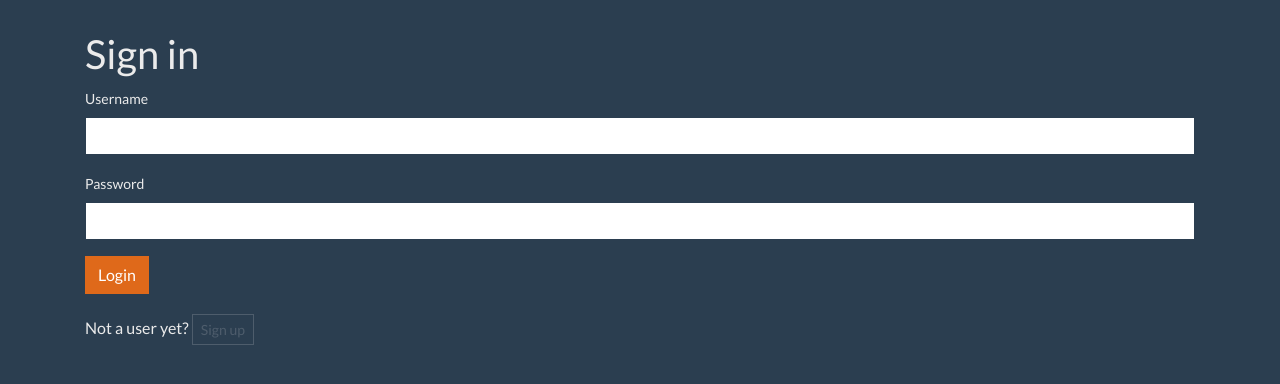
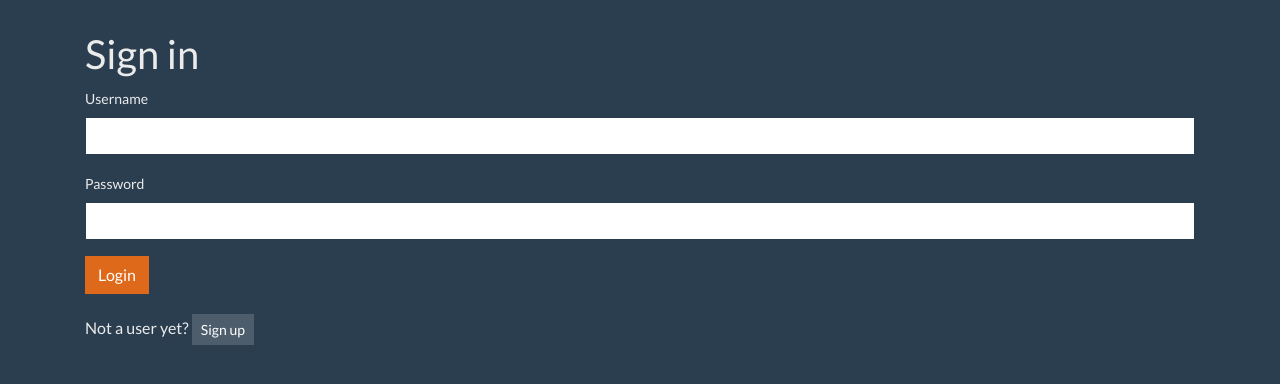
Before and after one commit to srakrnxKU/204498-simpleauth, a Django app: page / in a window 1280 px wide. Shown: the top 384 px of the page. Run offline with Django 3.2, Linux system fonts and the light colour scheme; parts of the project's set-up code (start-up, migrations or seed data) failed here and were passed over; some libraries are stand-ins or nearby versions.

Commit message:
Button clarity

```diff
--- a/app/templates/login/home.html
+++ b/app/templates/login/home.html
@@ -9,5 +9,5 @@
         <footer class="blockquote-footer">{{ author }}</footer>
     </blockquote>
     <hr/>
-    Not you? <a class="btn btn-sm btn-outline-danger" href="{%url 'app.logout_page'%}">Logout</a>
+    Not you? <a class="btn btn-sm btn-danger" href="{%url 'app.logout_page'%}">Logout</a>
 {% endblock %}
--- a/app/templates/login/login.html
+++ b/app/templates/login/login.html
@@ -23,6 +23,6 @@
         <button type="submit" class="btn btn-primary">Login</button>
     </form>
     <div>
-    Not a user yet? <a class="btn btn-sm btn-outline-secondary" href="{% url 'register.register' %}">Sign up</a>
+    Not a user yet? <a class="btn btn-sm btn-secondary" href="{% url 'register.register' %}">Sign up</a>
     </div>
 {% endblock %}
```
